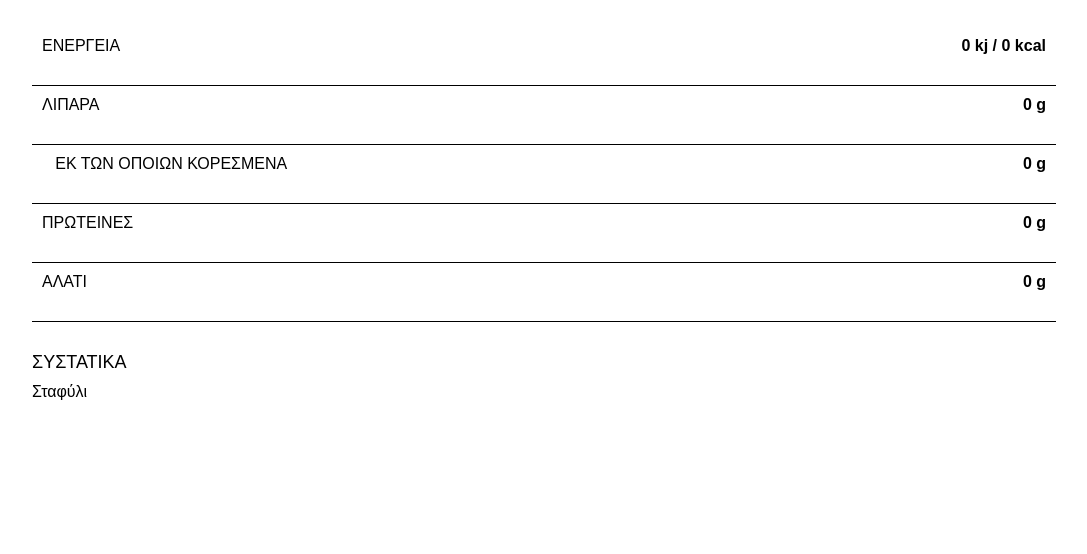
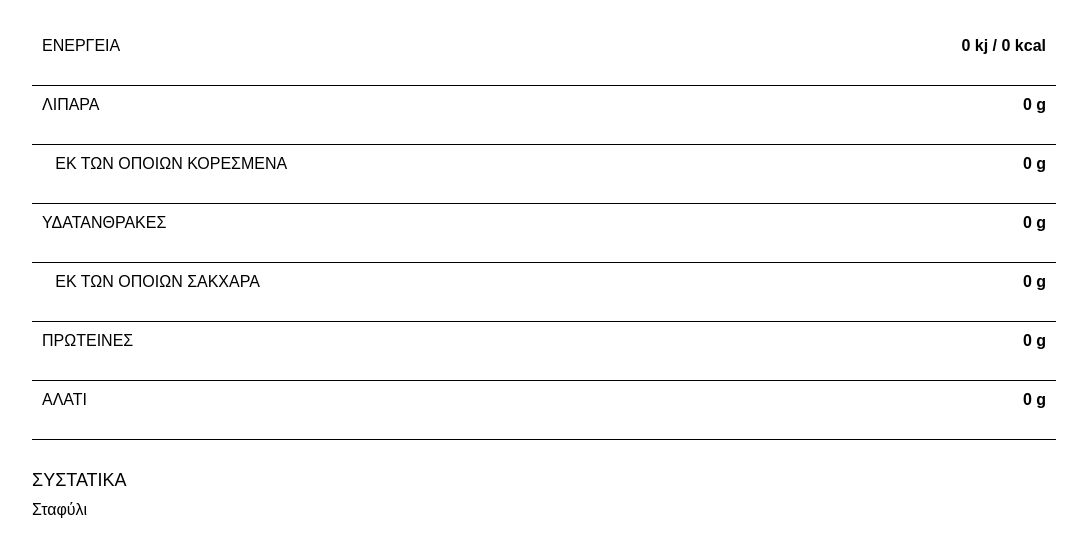
Before and after one commit to Karipidi/Malagousia-QR, a plain HTML site: page index.html in a window 1280 px wide. Shown: the part 122-676 px from the top of the page, without its empty margins (96-1183 px from the left). Drawn offline with Linux system fonts and the light colour scheme.

Commit message:
Update index.html

```diff
--- a/index.html
+++ b/index.html
@@ -91,6 +91,20 @@
             <tr>
                 <td colspan="2" class="line"></td>
             </tr>
+               <tr>
+                <td>ΥΔΑΤΑΝΘΡΑΚΕΣ</td>
+                <td class="big-space">0 g</td>
+            </tr>
+            <tr>
+                <td colspan="2" class="line"></td>
+            </tr>
+            <tr>
+                <td>&nbsp;&nbsp;&nbsp;ΕΚ ΤΩΝ ΟΠΟΙΩΝ ΣΑΚΧΑΡΑ</td>
+                <td class="big-space">0 g</td>
+            </tr>
+            <tr>
+                <td colspan="2" class="line"></td>
+            </tr>
             <tr>
                 <td>ΠΡΩΤΕΙΝΕΣ</td>
                 <td class="big-space">0 g</td>
```
